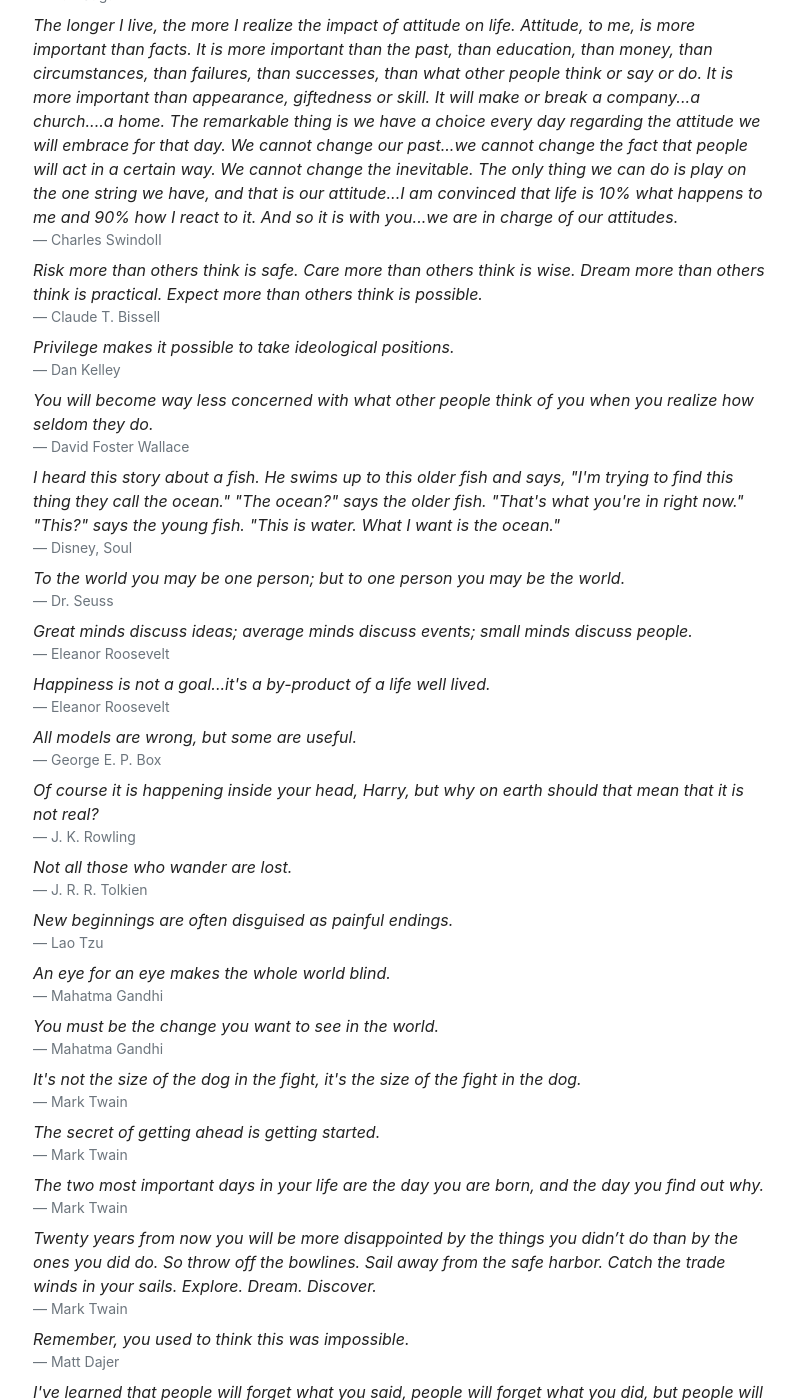
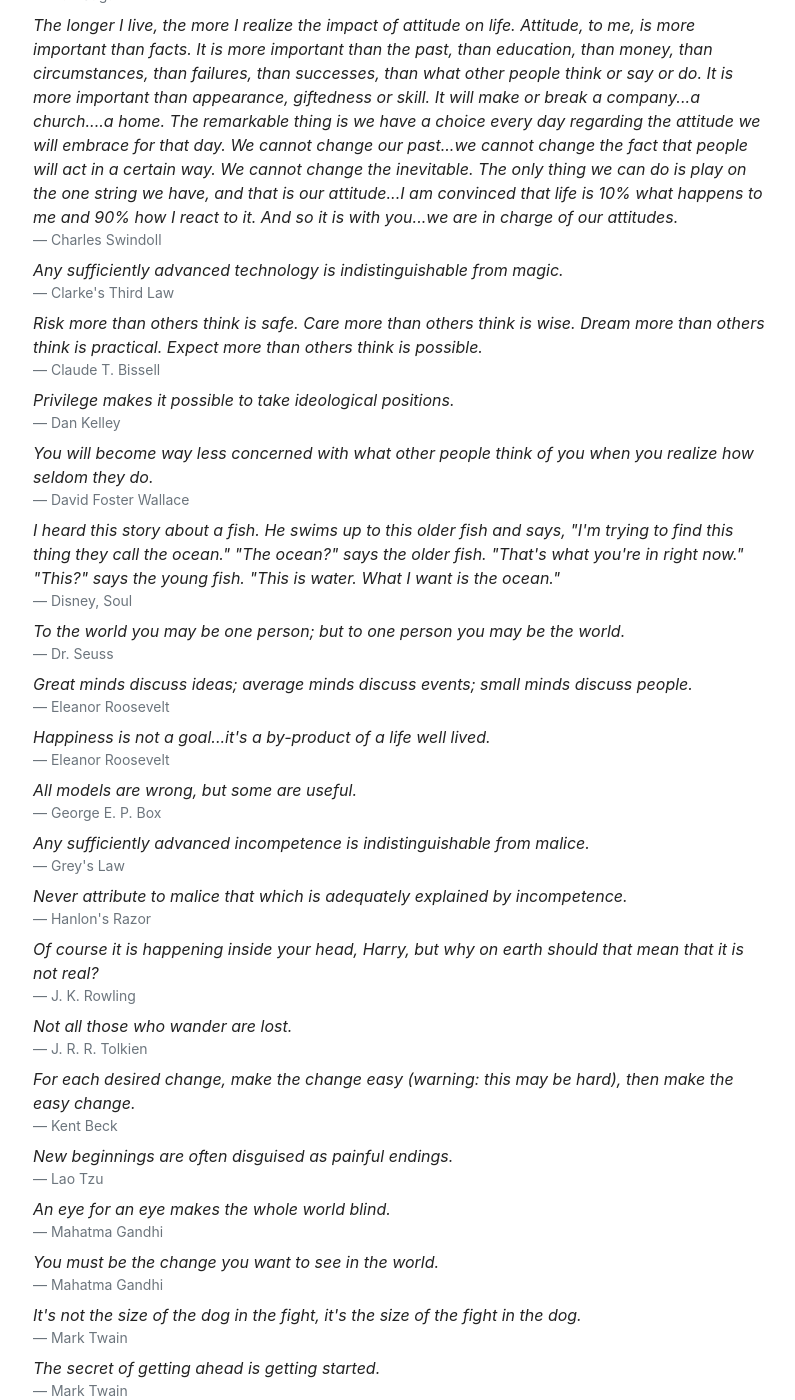
Before and after one commit to mackorone/mackorone.github.io, a Jekyll site: the page built from quotes.html, in a window 1280 px wide and 1400 px high, scrolled down 762 px. Shown: the whole window, without its empty margins (238-1033 px from the left). Built offline with Jekyll 4.4.1, drawn with Linux system fonts in a browser that asks for light colours; some of the changed text lies outside the part shown.

Commit message:
Add some more quotes

```diff
--- a/_data/quotes.yml
+++ b/_data/quotes.yml
@@ -86,3 +86,13 @@
   source: George E. P. Box
 - quote: New beginnings are often disguised as painful endings.
   source: Lao Tzu
+- quote: Don't inflict help
+  source: Tobbe Gyllebring
+- quote: Never attribute to malice that which is adequately explained by incompetence.
+  source: Hanlon's Razor
+- quote: Any sufficiently advanced technology is indistinguishable from magic.
+  source: Clarke's Third Law
+- quote: Any sufficiently advanced incompetence is indistinguishable from malice.
+  source: Grey's Law
+- quote: 'For each desired change, make the change easy (warning: this may be hard), then make the easy change.'
+  source: Kent Beck
```
